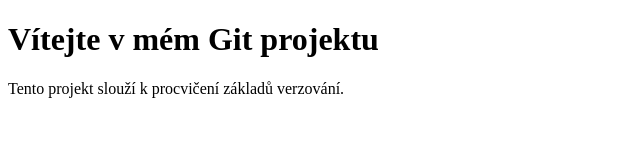
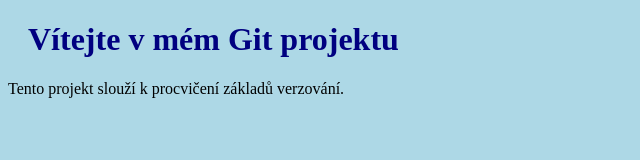
Before and after one commit to Tobiseeek/22DKubistaT-git1, a plain HTML site: page index.html in a window 1280 px wide. Shown: the whole page, without its empty margins (0-640 px from the left). Drawn offline with Linux system fonts and the light colour scheme.

Commit message:
link na styly

```diff
--- a/index.html
+++ b/index.html
@@ -3,6 +3,7 @@
 <head>
 <meta charset="UTF-8">
 <title>Git projekt</title>
+<link rel="stylesheet" href="styly.css">
 </head>
 <body>
 <h1>Vítejte v mém Git projektu</h1>
```
